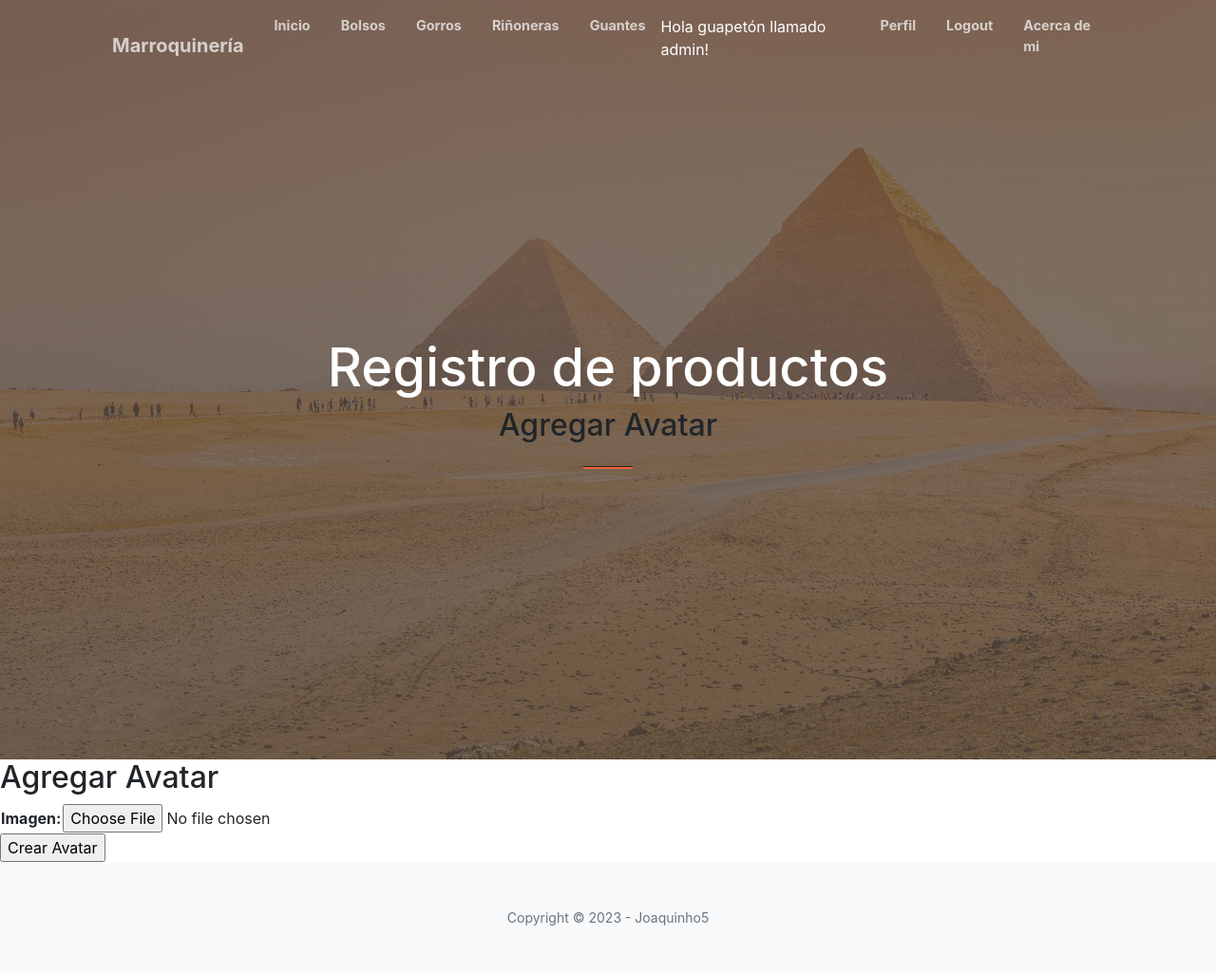
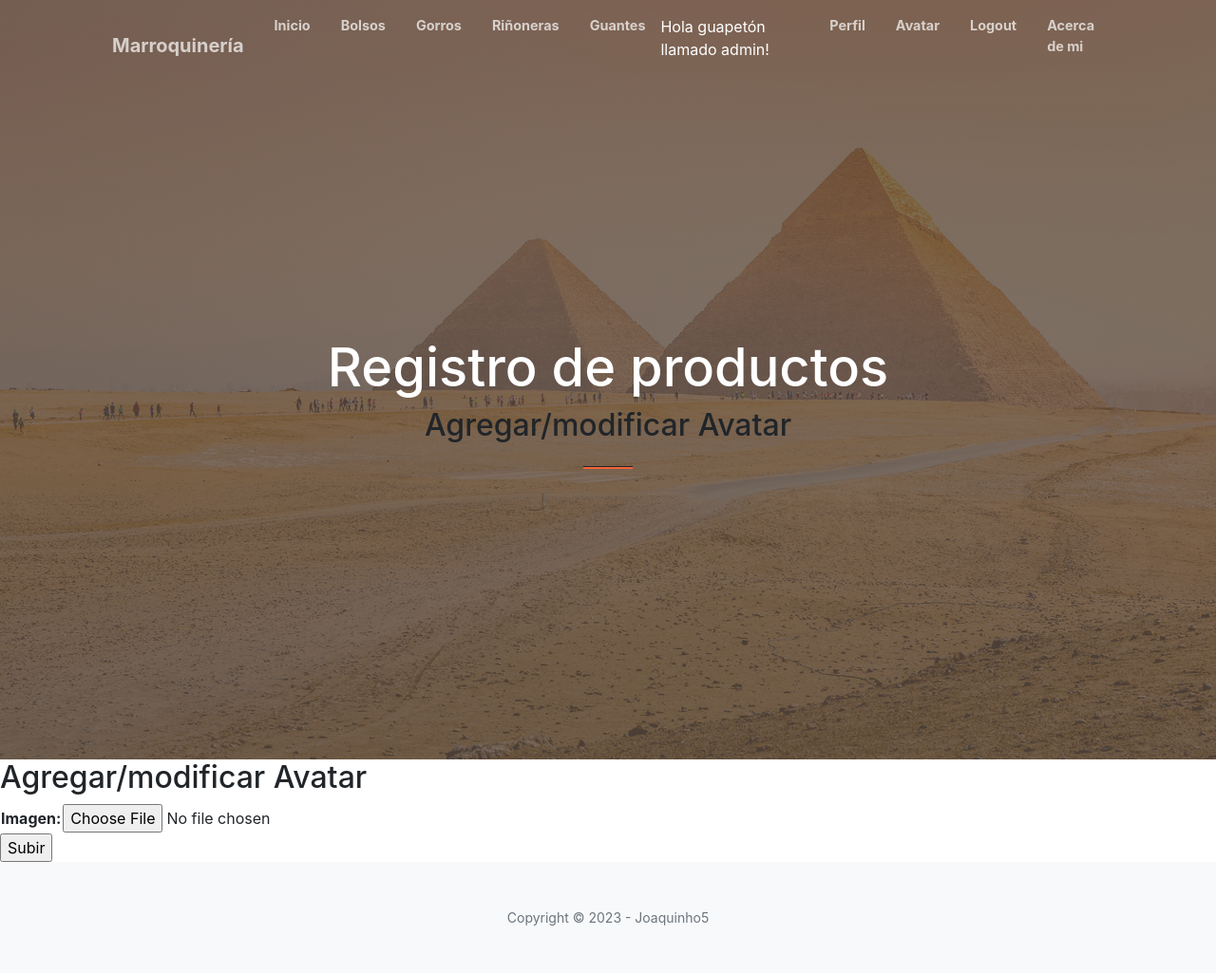
Before and after one commit to Joaquinho5/Arougueti-Joaquin-55630, a Django app: page /agregar_avatar/ in a window 1280 px wide. Shown: the whole page at 95% size. Run offline with Django 4.2, Linux system fonts and the light colour scheme; a user stored in the database is signed in; some libraries are stand-ins or nearby versions.

Commit message:
Final (agregar avatar)

```diff
--- a/aplicacion/templates/aplicacion/agregarAvatar.html
+++ b/aplicacion/templates/aplicacion/agregarAvatar.html
@@ -2,17 +2,17 @@
 {% load static %}
 
 {% block titulo %}
-    Agregar Avatar
+    Agregar/modificar Avatar
 {% endblock titulo %}
 
 {% block contenido %}
-    <h2>Agregar Avatar</h2>
+    <h2>Agregar/modificar Avatar</h2>
     <form action="" method="post" enctype="multipart/form-data">
 
         {% csrf_token %}
         <table>
             {{ form.as_table }}
         </table>
-        <input type="submit" value="Crear Avatar">
+        <input type="submit" value="Subir">
     </form>
 {% endblock contenido %}
--- a/aplicacion/templates/aplicacion/base.html
+++ b/aplicacion/templates/aplicacion/base.html
@@ -40,6 +40,7 @@
                             <img src="{{ request.session.avatar }}" height="40px" weight="40px"/>
                         </div>
                         <li class="nav-item"><a class="nav-link" href="{% url 'editar_perfil' %}">Perfil</a>
+                        <li class="nav-item"><a class="nav-link" href="{% url 'agregar_avatar' %}">Avatar</a>
                         <li class="nav-item"><a class="nav-link" href="{% url 'logout' %}">Logout</a>
                         {% else %}
                         <li class="nav-item"><a class="nav-link" href="{% url 'registro' %}">Registro</a>
```
Also changed, not shown: db.sqlite3, media/avatares/Foto_de_cara_7ZmyxV1.jpg (added), media/avatares/Foto_de_perfil_cara.jpg (added), media/avatares/Foto_de_perfil_cara_JrCnCG6.jpg (added).
